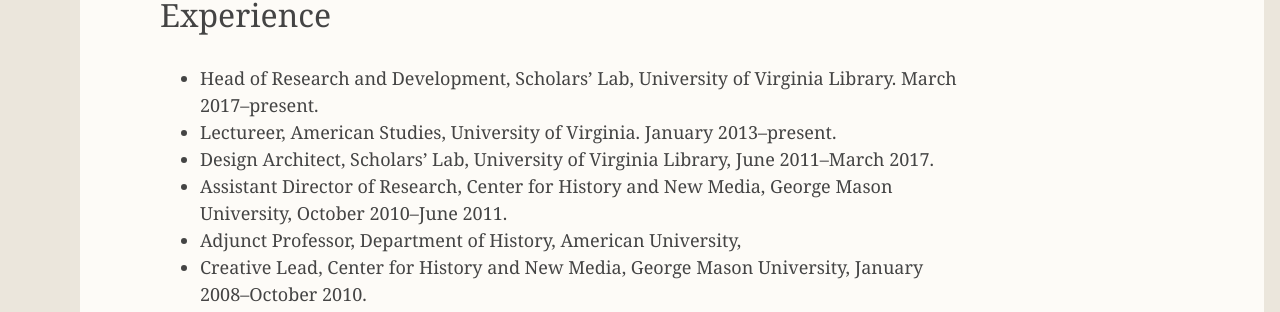
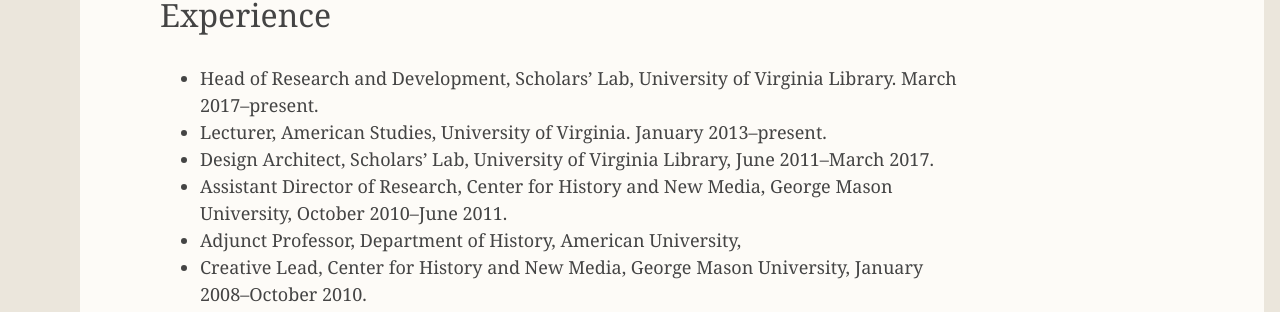
Before and after one commit to jeremyboggs/jeremyboggs.net, a Jekyll site: the page built from cv.md, in a window 1280 px wide and 900 px high. Shown: the part 436-748 px from the top of the window. Built offline with Jekyll 4.4.1, drawn with Linux system fonts in a browser that asks for light colours; some web fonts are replaced.

Commit message:
I'm not a lectureer.

```diff
--- a/cv.md
+++ b/cv.md
@@ -6,7 +6,7 @@
 # Experience
 
 - Head of Research and Development, Scholars' Lab, University of Virginia Library. March 2017–present.
-- Lectureer, American Studies, University of Virginia. January 2013–present.
+- Lecturer, American Studies, University of Virginia. January 2013–present.
 - Design Architect, Scholars' Lab, University of Virginia Library, June 2011–March 2017.
 - Assistant Director of Research, Center for History and New Media, George Mason University, October 2010–June 2011.
 - Adjunct Professor, Department of History, American University,
```
